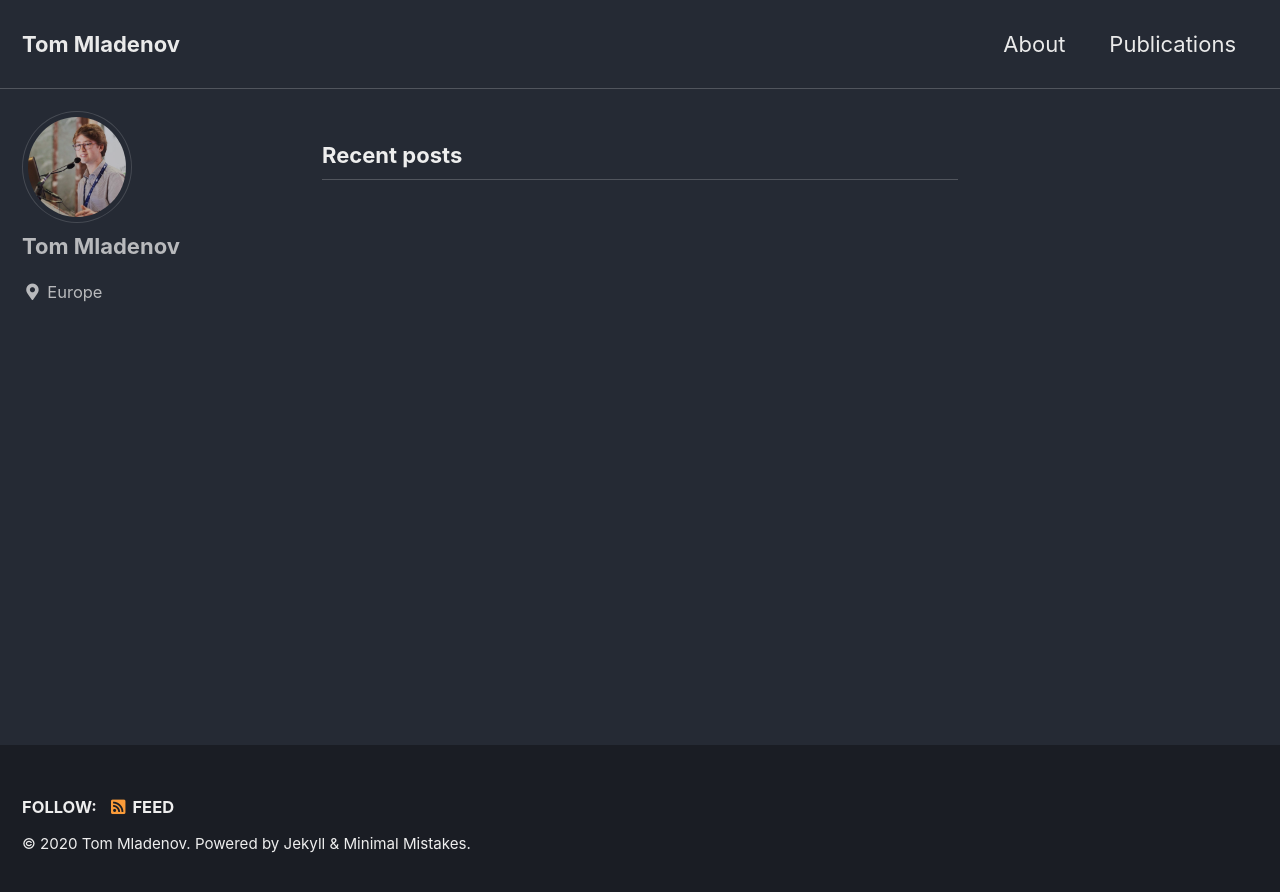
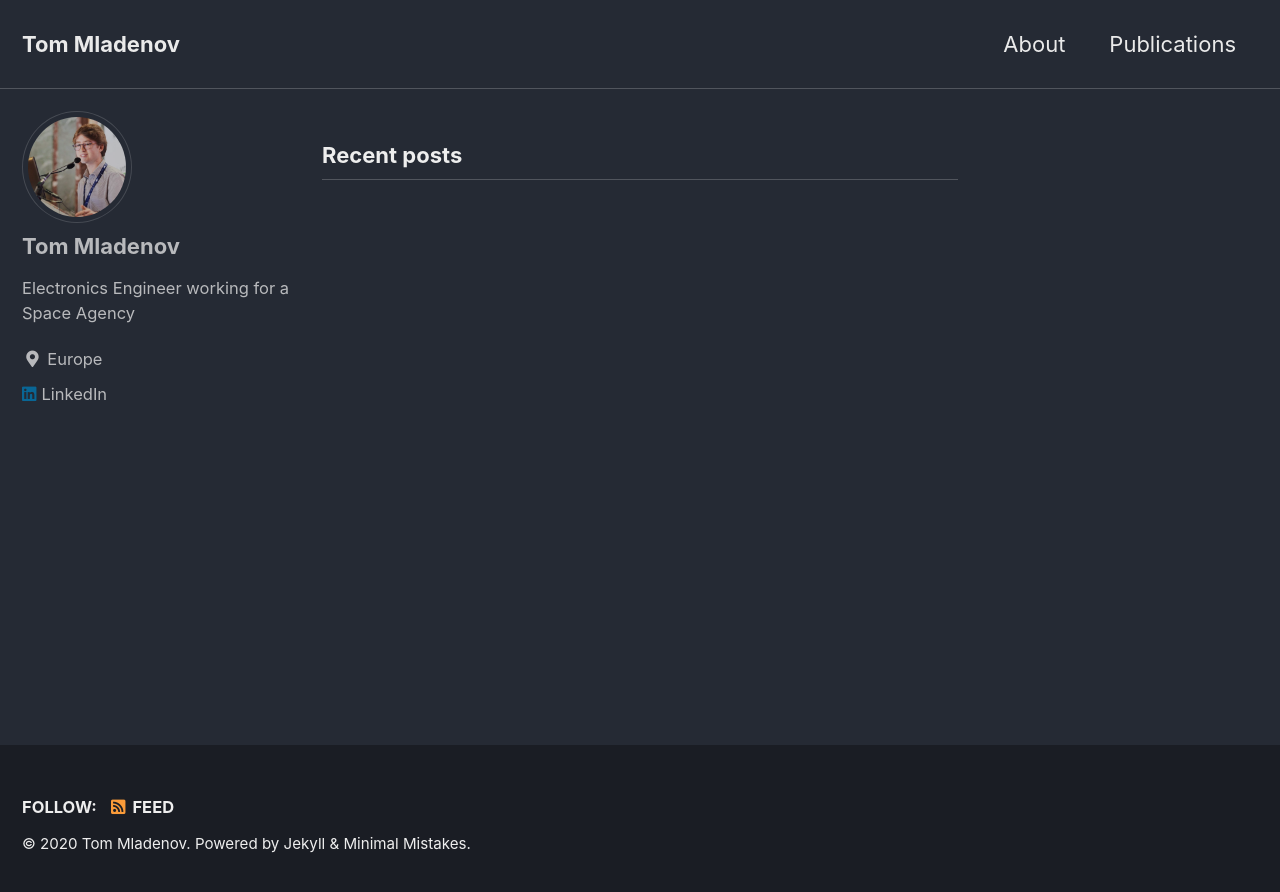
Before and after one commit to TomMladenov/tommladenov.github.io, a Jekyll site: the page built from index.html, in a window 1280 px wide. Shown: the top 892 px of the page. Built offline with Jekyll 4.4.1, drawn with Linux system fonts in a browser that asks for light colours; cached includes are drawn as plain includes; the list of posts is cut into pages by our own code.

Commit message:
Add Social links and change font

```diff
--- a/_config.yml
+++ b/_config.yml
@@ -95,28 +95,14 @@
 author:
   name             : "Tom Mladenov"
   avatar           : "/img/avatar_cropped.png"
-  bio              : ""
+  bio              : "Electronics Engineer working for a Space Agency"
   location         : "Europe"
   email            :
   links:
-    - label: "Email"
-      icon: "fas fa-fw fa-envelope-square"
-      # url: "mailto:your.name@email.com"
-    - label: "Website"
-      icon: "fas fa-fw fa-link"
-      # url: "https://your-website.com"
-    - label: "Twitter"
-      icon: "fab fa-fw fa-twitter-square"
-      # url: "https://twitter.com/"
-    - label: "Facebook"
-      icon: "fab fa-fw fa-facebook-square"
-      # url: "https://facebook.com/"
-    - label: "GitHub"
-      icon: "fab fa-fw fa-github"
-      # url: "https://github.com/"
-    - label: "Instagram"
-      icon: "fab fa-fw fa-instagram"
-      # url: "https://instagram.com/"
+    - label: "LinkedIn"
+      icon: "fab fa-linkedin"
+      url: "https://www.linkedin.com/in/tom-mladenov/"
+
 
 # Site Footer
 footer:
--- a/_sass/minimal-mistakes/_variables.scss
+++ b/_sass/minimal-mistakes/_variables.scss
@@ -6,7 +6,7 @@
    Typography
    ========================================================================== */
 
-$doc-font-size: 16 !default;
+$doc-font-size: 13 !default;
 
 /* paragraph indention */
 $paragraph-indent: false !default; // true, false (default)
```
